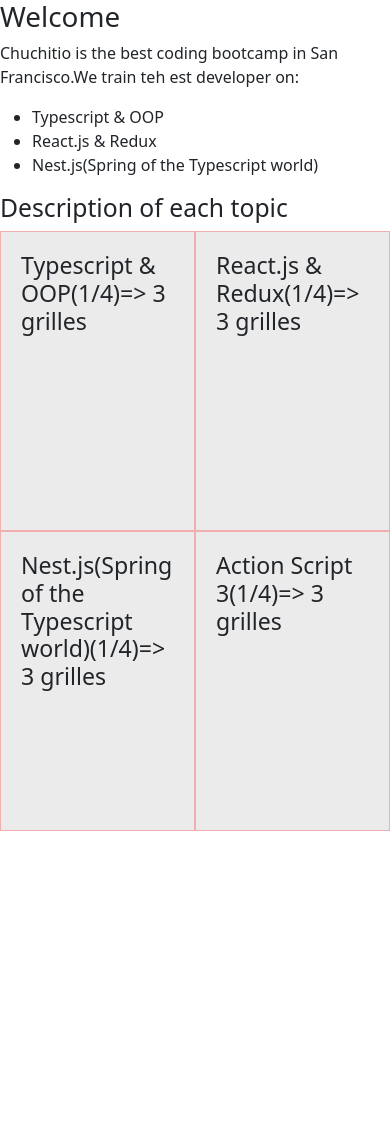
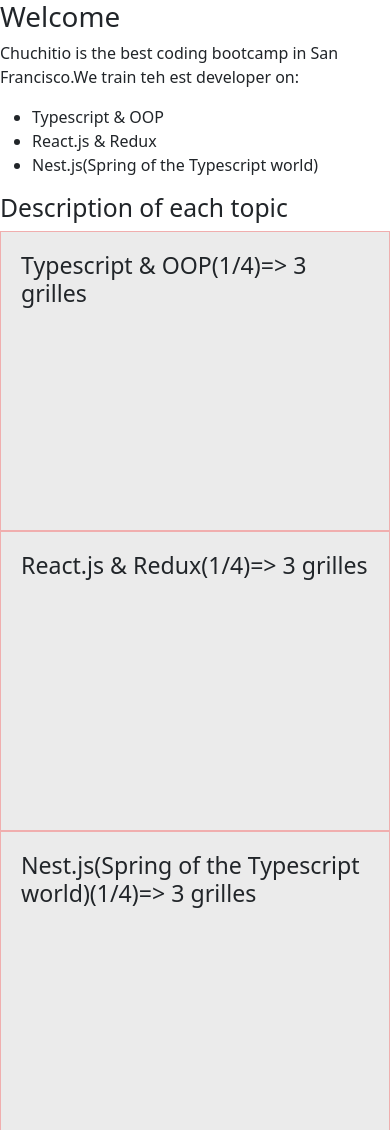
Before and after one commit to 2022-05-30-POEI-JAVA-SOPRA/bootstrap-scss, a plain HTML site: page index.html in a window 390 px wide. Shown: the top 1130 px of the page. Before the commit the page ends 844 px from the top, so only its background shows below. Drawn offline with nearby package versions, Linux system fonts and the light colour scheme.

Commit message:
4.Responsive grid

```diff
--- a/index.html
+++ b/index.html
@@ -27,17 +27,17 @@
     <h2>Description of each topic</h2>
     <div class="container">
       <div class="row">
-        <div class="col topic">
+        <div class="col-lg-3 col-md-12 col-sm-6 col-xs-12 topic">
           <h3>Typescript & OOP(1/4)=> 3 grilles</h3>
         </div>
-        <div class="col topic">
+        <div class="col-lg-3 col-md-3 col-sm-6 col-xs-12 topic">
           <h3>React.js & Redux(1/4)=> 3 grilles</h3>
         </div>
-        <div class="col topic">
+        <div class="col-lg-3 col-md-6 col-sm-6 col-xs-12 topic">
           <h3>Nest.js(Spring of the Typescript world)(1/4)=> 3 grilles</h3>
         </div>
 
-        <div class="col topic">
+        <div class="col-lg-3 col-md-3 col-sm-6 col-xs-12 topic">
           <h3>Action Script 3(1/4)=> 3 grilles</h3>
         </div>
       </div>
```
